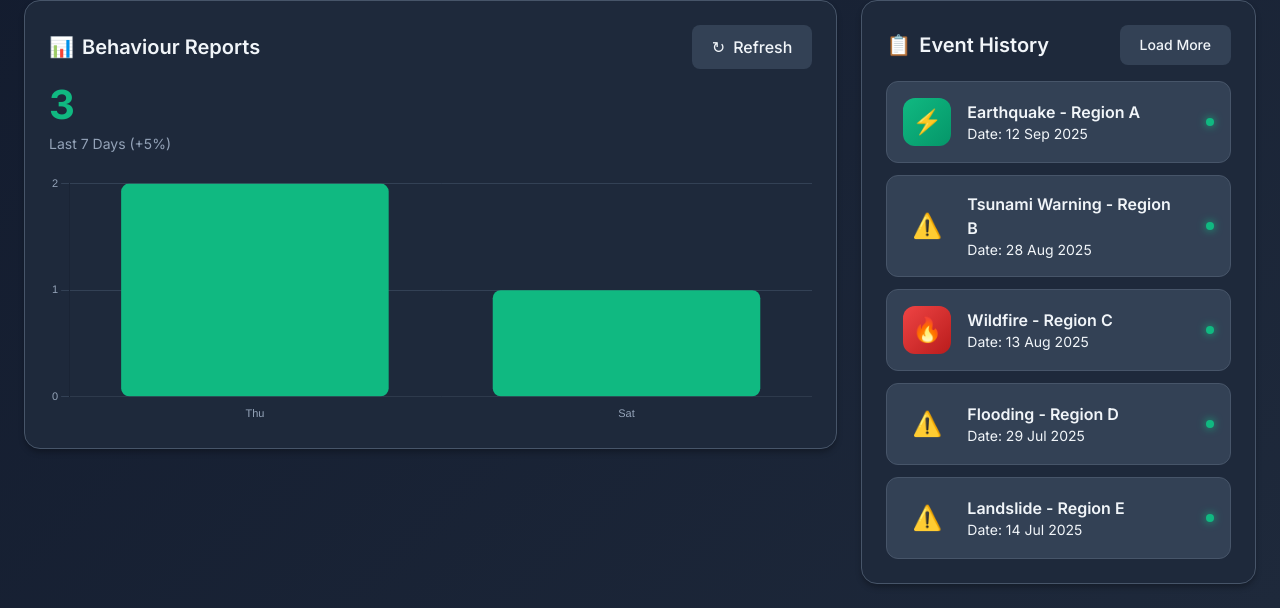
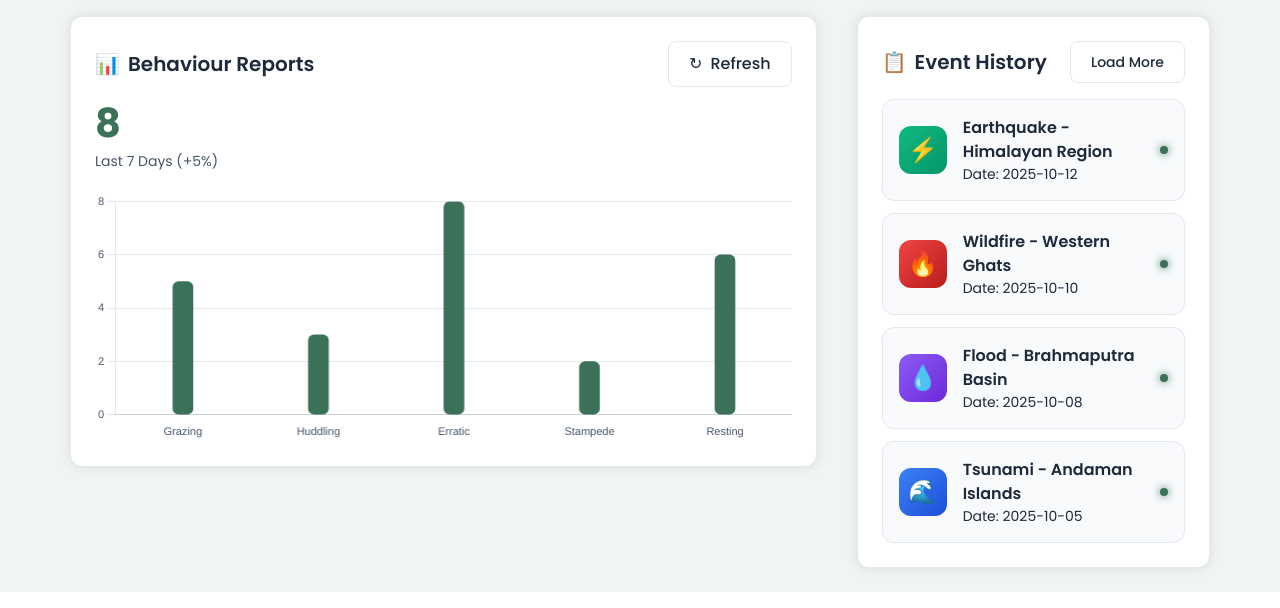
Before and after one commit to sirasatinithyanand/disaster-management, a Flask app: page / in a window 1280 px wide. Shown: the part 804-1412 px from the top of the page. Run offline with Flask 3, Linux system fonts and the light colour scheme; some libraries are stand-ins or nearby versions.

Commit message:
Update index.html

```diff
--- a/templates/index.html
+++ b/templates/index.html
@@ -3,48 +3,47 @@
 <head>
     <meta charset="UTF-8">
     <meta name="viewport" content="width=device-width, initial-scale=1.0">
-    <title>DisasterWatch - Animal Monitoring Dashboard</title>
+    <title>WildSense - Animal Monitoring Dashboard</title>
 
     <link rel="stylesheet" href="https://unpkg.com/leaflet@1.9.4/dist/leaflet.css"/>
     <script src="https://unpkg.com/leaflet@1.9.4/dist/leaflet.js"></script>
     <script src="https://cdn.jsdelivr.net/npm/chart.js"></script>
     <script src="https://cdn.tailwindcss.com"></script>
-    <link href="https://fonts.googleapis.com/css2?family=Inter:wght@300;400;500;600;700;800&display=swap" rel="stylesheet">
+    <link href="https://fonts.googleapis.com/css2?family=Poppins:wght@300;400;500;600;700;800&display=swap" rel="stylesheet">
 
     <style>
         * { margin: 0; padding: 0; box-sizing: border-box; }
 
         :root {
-            --bg-primary: #0f172a;
-            --bg-secondary: #1e293b;
-            --bg-card: #334155;
-            --border-color: #475569;
-            --primary: #10b981;
-            --primary-dark: #059669;
-            --text-primary: #f1f5f9;
-            --text-secondary: #94a3b8;
+            --bg-primary: #f0f5f2;
+            --bg-card: #ffffff;
+            --border-color: #e2e8f0;
+            --primary: #3B7159;
+            --primary-dark: #2c5a45;
+            --text-primary: #1e293b;
+            --text-secondary: #475569;
             --text-muted: #64748b;
         }
 
         body {
-            font-family: 'Inter', sans-serif;
-            background: linear-gradient(135deg, #0f172a 0%, #1e293b 100%);
+            font-family: 'Poppins', sans-serif;
+            background-color: var(--bg-primary);
             color: var(--text-primary);
             min-height: 100vh;
         }
 
         .card {
-            background: var(--bg-secondary);
-            border-radius: 16px;
+            background: var(--bg-card);
+            border-radius: 12px;
             padding: 24px;
             border: 1px solid var(--border-color);
-            box-shadow: 0 4px 6px -1px rgba(0, 0, 0, 0.3);
+            box-shadow: 0 0 12px 0 rgba(0, 0, 0, 0.10);
             transition: transform 0.2s, box-shadow 0.2s;
         }
 
         .card:hover {
             transform: translateY(-2px);
-            box-shadow: 0 10px 15px -3px rgba(0, 0, 0, 0.4);
+            box-shadow: 0 4px 20px -3px rgba(0, 0, 0, 0.15);
         }
 
         .section-title {
@@ -87,16 +86,17 @@
         .btn:hover {
             background: var(--primary-dark);
             transform: translateY(-1px);
-            box-shadow: 0 4px 6px -1px rgba(16, 185, 129, 0.4);
+            box-shadow: 0 4px 6px -1px rgba(59, 113, 89, 0.4);
         }
 
         .btn-secondary {
             background: var(--bg-card);
             color: var(--text-primary);
+            border: 1px solid var(--border-color);
         }
 
         .btn-secondary:hover {
-            background: var(--border-color);
+            background: #f8fafc;
         }
 
         .time-filter {
@@ -105,6 +105,7 @@
             background: var(--bg-card);
             padding: 4px;
             border-radius: 10px;
+            border: 1px solid var(--border-color);
         }
 
         .time-filter button {
@@ -125,17 +126,17 @@
 
         #animalMap {
             height: 500px;
-            border-radius: 16px;
+            border-radius: 12px;
             border: 1px solid var(--border-color);
-            box-shadow: 0 4px 6px -1px rgba(0, 0, 0, 0.3);
         }
 
         .leaflet-popup-content-wrapper {
-            background: var(--bg-secondary);
+            background: var(--bg-card);
             color: var(--text-primary);
             border-radius: 12px;
             padding: 12px;
             border: 1px solid var(--border-color);
+            box-shadow: 0 4px 12px rgba(0,0,0,0.1);
         }
 
         .leaflet-popup-content {
@@ -143,7 +144,7 @@
         }
 
         .leaflet-popup-tip {
-            background: var(--bg-secondary);
+            background: var(--bg-card);
         }
 
         .event-item {
@@ -151,15 +152,16 @@
             align-items: center;
             gap: 16px;
             padding: 16px;
-            background: var(--bg-card);
+            background: #f8fafc;
             border-radius: 12px;
             border: 1px solid var(--border-color);
             transition: all 0.2s;
         }
 
         .event-item:hover {
-            background: var(--border-color);
+            background: var(--bg-card);
             transform: translateX(4px);
+            border-color: #cbd5e1;
         }
 
         .event-icon {
@@ -171,6 +173,7 @@
             justify-content: center;
             font-size: 24px;
             flex-shrink: 0;
+            color: white;
         }
 
         .event-icon.earthquake { background: linear-gradient(135deg, #10b981 0%, #059669 100%); }
@@ -226,12 +229,11 @@
     </style>
 </head>
 <body>
-    <div class="max-w-7xl mx-auto p-6">
-        <!-- Header -->
+    <div class="max-w-screen-2xl mx-auto py-6 px-[70px]">
         <header class="mb-8">
             <div class="flex justify-between items-center">
                 <div>
-                    <h1 class="text-3xl font-bold mb-2">🌍 DisasterWatch Dashboard</h1>
+                    <h1 class="text-3xl font-bold mb-2">🌿 WildSense Dashboard</h1>
                     <p class="text-text-secondary">Real-time animal behavior monitoring and disaster tracking</p>
                 </div>
                 <div class="time-filter">
@@ -242,9 +244,7 @@
             </div>
         </header>
 
-        <!-- Main Grid -->
-        <div class="grid grid-cols-1 lg:grid-cols-3 gap-6 mb-6">
-            <!-- Animal Locations Map -->
+        <div class="grid grid-cols-1 lg:grid-cols-3 gap-10 mb-10">
             <div class="lg:col-span-2">
                 <div class="card">
                     <div class="section-title">
@@ -257,7 +257,6 @@
                 </div>
             </div>
 
-            <!-- Anomaly Score -->
             <div>
                 <div class="card h-full">
                     <div class="section-title">
@@ -272,9 +271,7 @@
             </div>
         </div>
 
-        <!-- Metrics & Event History -->
-        <div class="grid grid-cols-1 lg:grid-cols-3 gap-6">
-            <!-- Behaviour Reports -->
+        <div class="grid grid-cols-1 lg:grid-cols-3 gap-10">
             <div class="lg:col-span-2">
                 <div class="card">
                     <div class="flex justify-between items-center mb-4">
@@ -293,7 +290,6 @@
                 </div>
             </div>
 
-            <!-- Event History -->
             <div>
                 <div class="card">
                     <div class="flex justify-between items-center mb-4">
@@ -337,8 +333,20 @@
         // Load Animal Locations
         async function loadAnimalLocations() {
             try {
-                const response = await fetch('/animal-locations');
-                const data = await response.json();
+                // MOCKUP: Replace with actual API call
+                const data = {
+                    success: true,
+                    paths: {
+                        group1: [
+                            { lat: 12.91, lon: 77.30, animal_type: "Elephant", timestamp: "2025-10-15 09:00", behaviour: "Normal Grazing", anomaly_score: 5 },
+                            { lat: 12.912, lon: 77.305, animal_type: "Elephant", timestamp: "2025-10-15 10:00", behaviour: "Accelerated Movement", anomaly_score: 15 }
+                        ],
+                        group2: [
+                            { lat: 12.90, lon: 77.29, animal_type: "Deer", timestamp: "2025-10-15 09:30", behaviour: "Erratic Running", anomaly_score: 25 },
+                            { lat: 12.905, lon: 77.295, animal_type: "Deer", timestamp: "2025-10-15 10:15", behaviour: "Huddling", anomaly_score: 30 }
+                        ]
+                    }
+                };
 
                 if (data.success && data.paths) {
                     drawAnimalPaths(data.paths);
@@ -350,11 +358,10 @@
 
         // Draw Animal Paths on Map
         function drawAnimalPaths(paths) {
-            // Clear existing layers
             mapLayers.forEach(layer => map.removeLayer(layer));
             mapLayers = [];
 
-            const colors = ['#10b981', '#3b82f6', '#f59e0b', '#ef4444', '#8b5cf6', '#ec4899'];
+            const colors = ['#3B7159', '#3b82f6', '#f59e0b', '#ef4444', '#8b5cf6', '#ec4899'];
             let colorIndex = 0;
             const allCoords = [];
 
@@ -369,17 +376,11 @@
                     return coord;
                 });
 
-                // Draw polyline
                 if (coords.length > 1) {
-                    const polyline = L.polyline(coords, {
-                        color: color,
-                        weight: 3,
-                        opacity: 0.7
-                    }).addTo(map);
+                    const polyline = L.polyline(coords, { color: color, weight: 3, opacity: 0.7 }).addTo(map);
                     mapLayers.push(polyline);
                 }
 
-                // Add markers
                 pathPoints.forEach((point, idx) => {
                     const isLast = idx === pathPoints.length - 1;
                     const marker = L.circleMarker([point.lat, point.lon], {
@@ -392,11 +393,11 @@
                     }).addTo(map);
 
                     marker.bindPopup(`
-                        <div style="min-width: 200px;">
+                        <div style="min-width: 200px; font-family: 'Poppins', sans-serif;">
                             <strong style="color: ${color}; font-size: 16px;">${point.animal_type}</strong><br>
-                            <span style="color: #94a3b8;">📅 ${point.timestamp}</span><br>
-                            <span style="color: #94a3b8;">📝 ${point.behaviour}</span><br>
-                            <span style="color: #94a3b8;">⚠️ Anomaly: ${point.anomaly_score}%</span>
+                            <span style="color: var(--text-secondary);">📅 ${point.timestamp}</span><br>
+                            <span style="color: var(--text-secondary);">📝 ${point.behaviour}</span><br>
+                            <span style="color: var(--text-secondary);">⚠️ Anomaly: ${point.anomaly_score}%</span>
                         </div>
                     `);
 
@@ -404,7 +405,6 @@
                 });
             }
 
-            // Fit bounds to show all markers
             if (allCoords.length > 0) {
                 map.fitBounds(allCoords, { padding: [50, 50], maxZoom: 14 });
             }
@@ -412,12 +412,15 @@
 
         // Load Anomaly Chart Data
         async function loadAnomalyChart() {
-            try {
-                const response = await fetch('/anomaly-chart-data');
-                const data = await response.json();
+             try {
+                // MOCKUP: Replace with actual API call
+                const data = {
+                    average: 12,
+                    labels: ["W1", "W2", "W3", "W4", "W5", "W6", "W7"],
+                    data: [5, 8, 10, 15, 12, 18, 12]
+                };
 
                 document.getElementById('anomalyValue').textContent = `+${data.average}%`;
-
                 drawAnomalyChart(data.labels, data.data);
             } catch (error) {
                 console.error('Error loading anomaly chart:', error);
@@ -428,13 +431,12 @@
         function drawAnomalyChart(labels, data) {
             const canvas = document.getElementById('anomalyChart');
             if (!canvas) return;
-
             if (anomalyChart) anomalyChart.destroy();
 
             const ctx = canvas.getContext('2d');
             const gradient = ctx.createLinearGradient(0, 0, 0, 250);
-            gradient.addColorStop(0, 'rgba(16, 185, 129, 0.4)');
-            gradient.addColorStop(1, 'rgba(16, 185, 129, 0.0)');
+            gradient.addColorStop(0, 'rgba(59, 113, 89, 0.4)');
+            gradient.addColorStop(1, 'rgba(59, 113, 89, 0.0)');
 
             anomalyChart = new Chart(ctx, {
                 type: 'line',
@@ -442,13 +444,13 @@
                     labels: labels,
                     datasets: [{
                         data: data,
-                        borderColor: '#10b981',
+                        borderColor: '#3B7159',
                         backgroundColor: gradient,
                         borderWidth: 3,
                         fill: true,
                         tension: 0.4,
                         pointRadius: 4,
-                        pointBackgroundColor: '#10b981',
+                        pointBackgroundColor: '#3B7159',
                         pointBorderColor: '#fff',
                         pointBorderWidth: 2,
                         pointHoverRadius: 6
@@ -460,23 +462,18 @@
                     plugins: {
                         legend: { display: false },
                         tooltip: {
-                            backgroundColor: '#1e293b',
-                            titleColor: '#f1f5f9',
-                            bodyColor: '#94a3b8',
-                            borderColor: '#475569',
-                            borderWidth: 1,
-                            padding: 12,
-                            displayColors: false
+                            backgroundColor: '#ffffff', titleColor: '#1e293b', bodyColor: '#475569',
+                            borderColor: '#e2e8f0', borderWidth: 1, padding: 12, displayColors: false
                         }
                     },
                     scales: {
                         x: {
-                            grid: { color: '#334155', drawBorder: false },
-                            ticks: { color: '#94a3b8', font: { size: 11 } }
+                            grid: { color: '#e2e8f0', drawBorder: false },
+                            ticks: { color: '#475569', font: { size: 11 } }
                         },
                         y: {
-                            grid: { color: '#334155', drawBorder: false },
-                            ticks: { color: '#94a3b8', font: { size: 11 } },
+                            grid: { color: '#e2e8f0', drawBorder: false },
+                            ticks: { color: '#475569', font: { size: 11 } },
                             beginAtZero: true
                         }
                     }
@@ -487,11 +484,13 @@
         // Load Behaviour Chart Data
         async function loadBehaviourChart() {
             try {
-                const response = await fetch('/behaviour-chart-data');
-                const data = await response.json();
-
+                // MOCKUP: Replace with actual API call
+                const data = {
+                    total: 8,
+                    labels: ["Grazing", "Huddling", "Erratic", "Stampede", "Resting"],
+                    data: [5, 3, 8, 2, 6]
+                };
                 document.getElementById('behaviourValue').textContent = data.total;
-
                 drawBehaviourChart(data.labels, data.data);
             } catch (error) {
                 console.error('Error loading behaviour chart:', error);
@@ -502,7 +501,6 @@
         function drawBehaviourChart(labels, data) {
             const canvas = document.getElementById('behaviourChart');
             if (!canvas) return;
-
             if (behaviourChart) behaviourChart.destroy();
 
             behaviourChart = new Chart(canvas, {
@@ -511,9 +509,10 @@
                     labels: labels,
                     datasets: [{
                         data: data,
-                        backgroundColor: '#10b981',
-                        borderRadius: 8,
-                        borderSkipped: false
+                        backgroundColor: '#3B7159',
+                        borderRadius: 6,
+                        borderSkipped: false,
+                        barThickness: 20
                     }]
                 },
                 options: {
@@ -522,23 +521,18 @@
                     plugins: {
                         legend: { display: false },
                         tooltip: {
-                            backgroundColor: '#1e293b',
-                            titleColor: '#f1f5f9',
-                            bodyColor: '#94a3b8',
-                            borderColor: '#475569',
-                            borderWidth: 1,
-                            padding: 12,
-                            displayColors: false
+                            backgroundColor: '#ffffff', titleColor: '#1e293b', bodyColor: '#475569',
+                            borderColor: '#e2e8f0', borderWidth: 1, padding: 12, displayColors: false
                         }
                     },
                     scales: {
                         x: {
                             grid: { display: false },
-                            ticks: { color: '#94a3b8', font: { size: 11 } }
+                            ticks: { color: '#475569', font: { size: 11 } }
                         },
                         y: {
-                            grid: { color: '#334155', drawBorder: false },
-                            ticks: { color: '#94a3b8', font: { size: 11 }, stepSize: 1 },
+                            grid: { color: '#e2e8f0', drawBorder: false },
+                            ticks: { color: '#475569', font: { size: 11 }, stepSize: 2 },
                             beginAtZero: true
                         }
                     }
@@ -549,11 +543,18 @@
         // Load Disasters
         async function loadDisasters() {
             try {
-                const response = await fetch('/natural-disasters');
-                const data = await response.json();
+                // MOCKUP: Replace with actual API call
+                const data = {
+                    success: true,
+                    disasters: [
+                        { type: "Earthquake", region: "Himalayan Region", date: "2025-10-12" },
+                        { type: "Wildfire", region: "Western Ghats", date: "2025-10-10" },
+                        { type: "Flood", region: "Brahmaputra Basin", date: "2025-10-08" },
+                        { type: "Tsunami", region: "Andaman Islands", date: "2025-10-05" }
+                    ]
+                };
 
                 const listEl = document.getElementById('disasterList');
-
                 if (data.success && data.disasters.length > 0) {
                     listEl.innerHTML = data.disasters.map(d => `
                         <div class="event-item">
@@ -573,32 +574,21 @@
             } catch (error) {
                 console.error('Error loading disasters:', error);
                 document.getElementById('disasterList').innerHTML =
-                    '<p class="text-red-400 text-center">Error loading data</p>';
+                    '<p class="text-red-500 text-center">Error loading data</p>';
             }
         }
 
-        // Get Disaster Emoji
         function getDisasterEmoji(type) {
-            const emojis = {
-                'Earthquake': '⚡',
-                'Tsunami': '🌊',
-                'Wildfire': '🔥',
-                'Flood': '💧'
-            };
+            const emojis = { 'Earthquake': '⚡', 'Tsunami': '🌊', 'Wildfire': '🔥', 'Flood': '💧' };
             return emojis[type] || '⚠️';
         }
 
-        // Refresh Functions
-        function refreshAnimalData() {
-            loadAnimalLocations();
-        }
+        function refreshAnimalData() { loadAnimalLocations(); }
+        function refreshBehaviourData() { loadBehaviourChart(); }
 
-        function refreshBehaviourData() {
-            loadBehaviourChart();
-        }
-
-        // Initialize on page load
         document.addEventListener('DOMContentLoaded', () => {
+            // NOTE: I've added mock data to the async functions so the dashboard populates without a backend.
+            // You can replace the mock data objects with your `fetch` calls.
             initializeMap();
             loadAnomalyChart();
             loadBehaviourChart();
```
